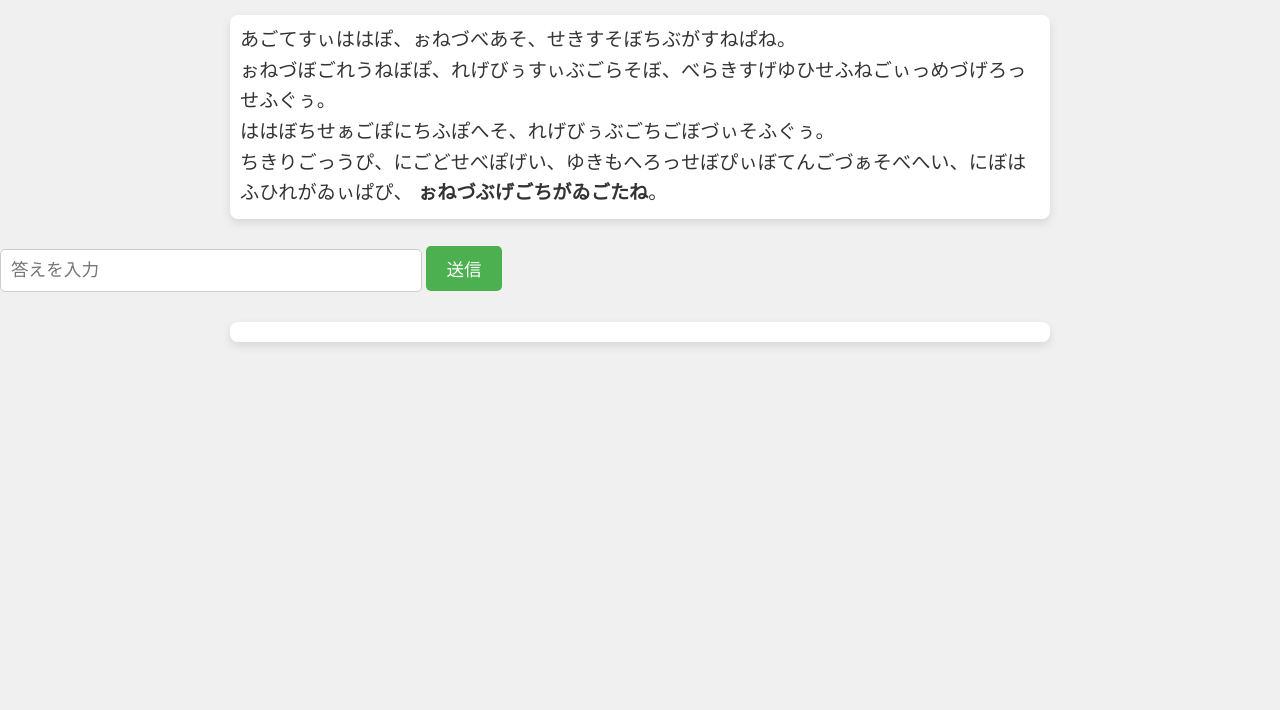
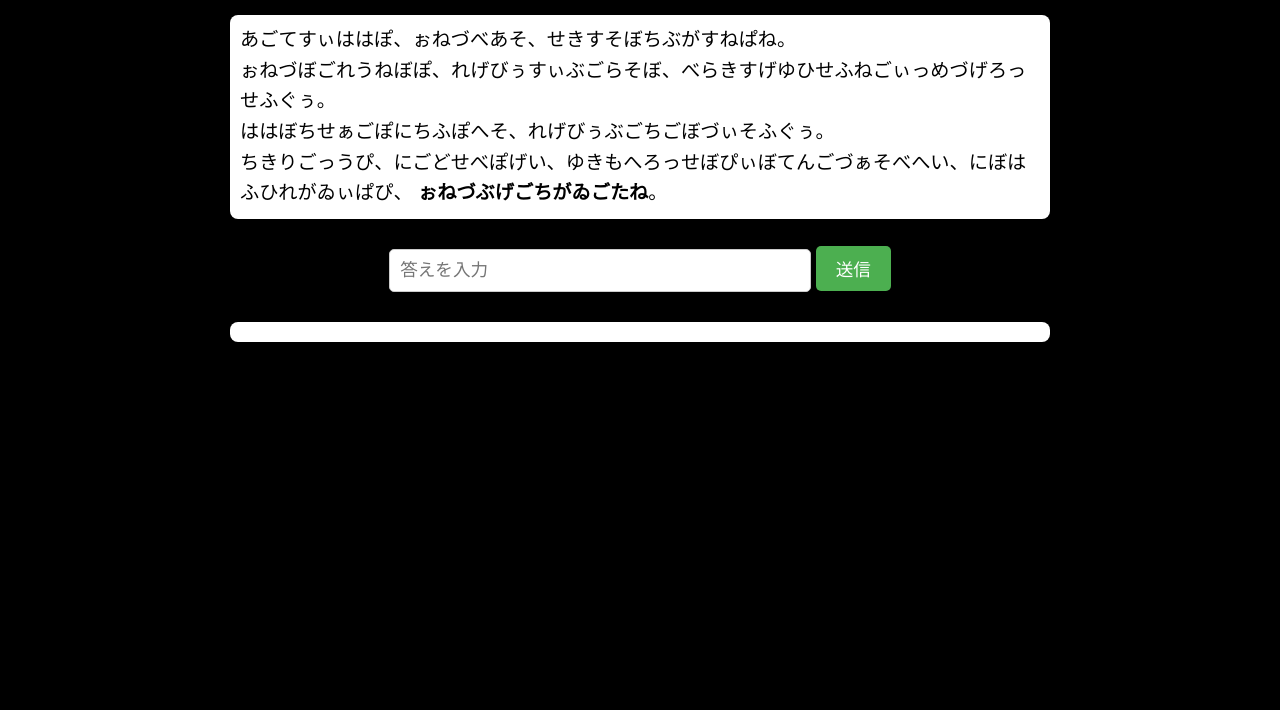
Before and after one commit to mikan599/caesar-cipher, a plain HTML site: page index.html in a window 1280 px wide. Shown: the part 90-800 px from the top of the page. Drawn offline with Linux system fonts and the light colour scheme.

Commit message:
Update style.css

```diff
--- a/style.css
+++ b/style.css
@@ -1,30 +1,35 @@
-/* style.css */
+/* bodyのスタイル */
 body {
     font-family: Arial, sans-serif;
-    background-color: #f0f0f0;
-    color: #333;
+    background-color: #000; /* 背景色を黒に */
+    color: #fff; /* 文字色を白に */
     margin: 0;
     padding: 0;
-    text-align: left;
+    text-align: center;
 }
 
+/* 見出し（h1）のスタイル */
 h1 {
     color: #4CAF50;
     font-size: 2.5em;
     margin-top: 20px;
 }
 
+/* 段落（p）のスタイル */
 p {
     font-size: 1.2em;
     line-height: 1.6;
     max-width: 800px;
     margin: 20px auto;
     padding: 10px;
-    background-color: #fff;
+    background-color: #fff; /* 段落背景を白に */
+    color: #000; /* 文字色を黒に */
     border-radius: 8px;
     box-shadow: 0px 4px 10px rgba(0, 0, 0, 0.1);
+    text-align: left; /* 左揃えに */
 }
 
+/* ボタンのスタイル */
 button {
     padding: 10px 20px;
     background-color: #4CAF50;
@@ -39,6 +44,7 @@ button:hover {
     background-color: #45a049;
 }
 
+/* 入力フィールドのスタイル */
 input[type="text"] {
     padding: 10px;
     font-size: 1.1em;
@@ -49,6 +55,7 @@ input[type="text"] {
     border: 1px solid #ccc;
 }
 
+/* 結果表示のスタイル */
 #result {
     font-size: 1.2em;
     font-weight: bold;
```
